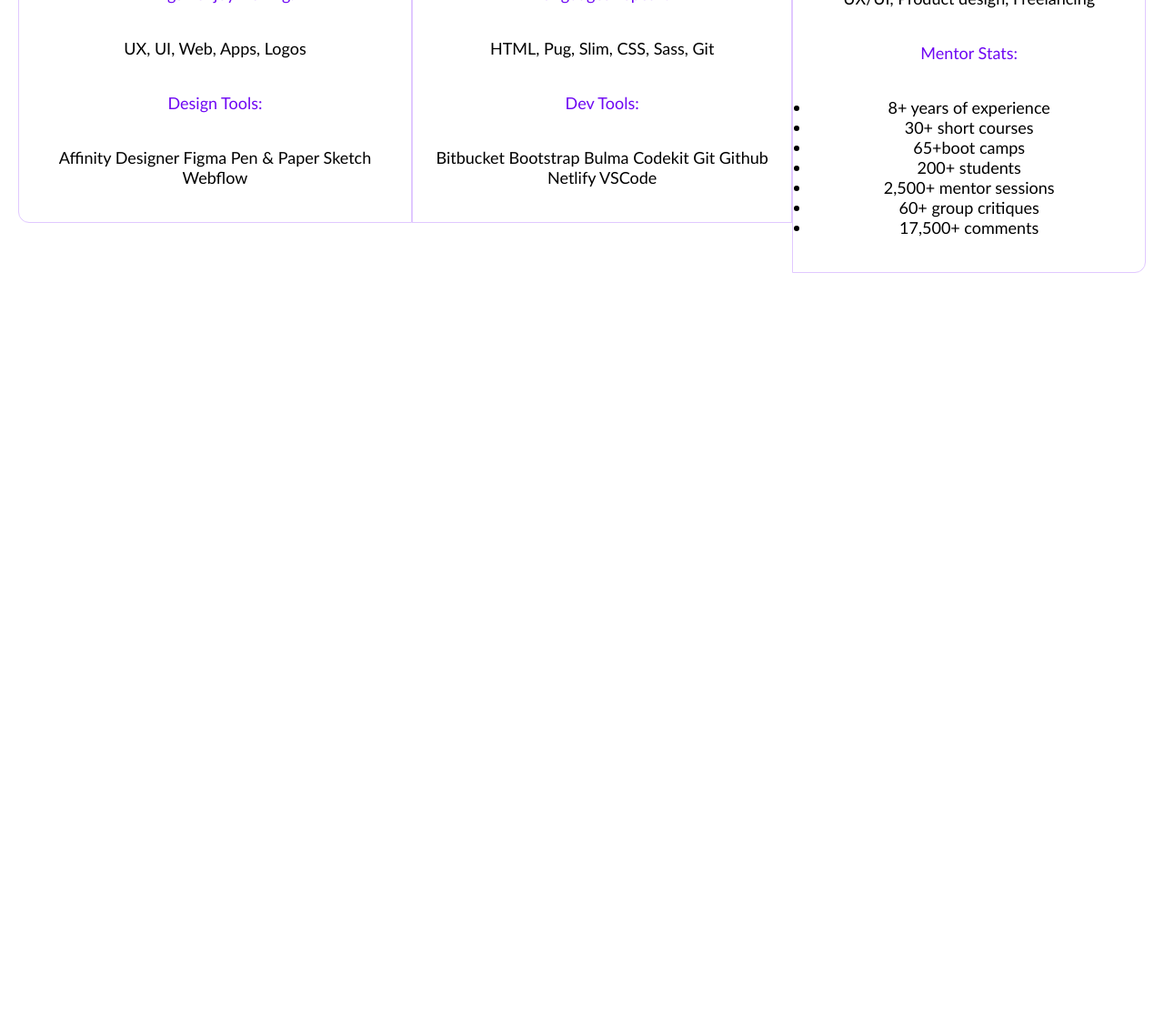
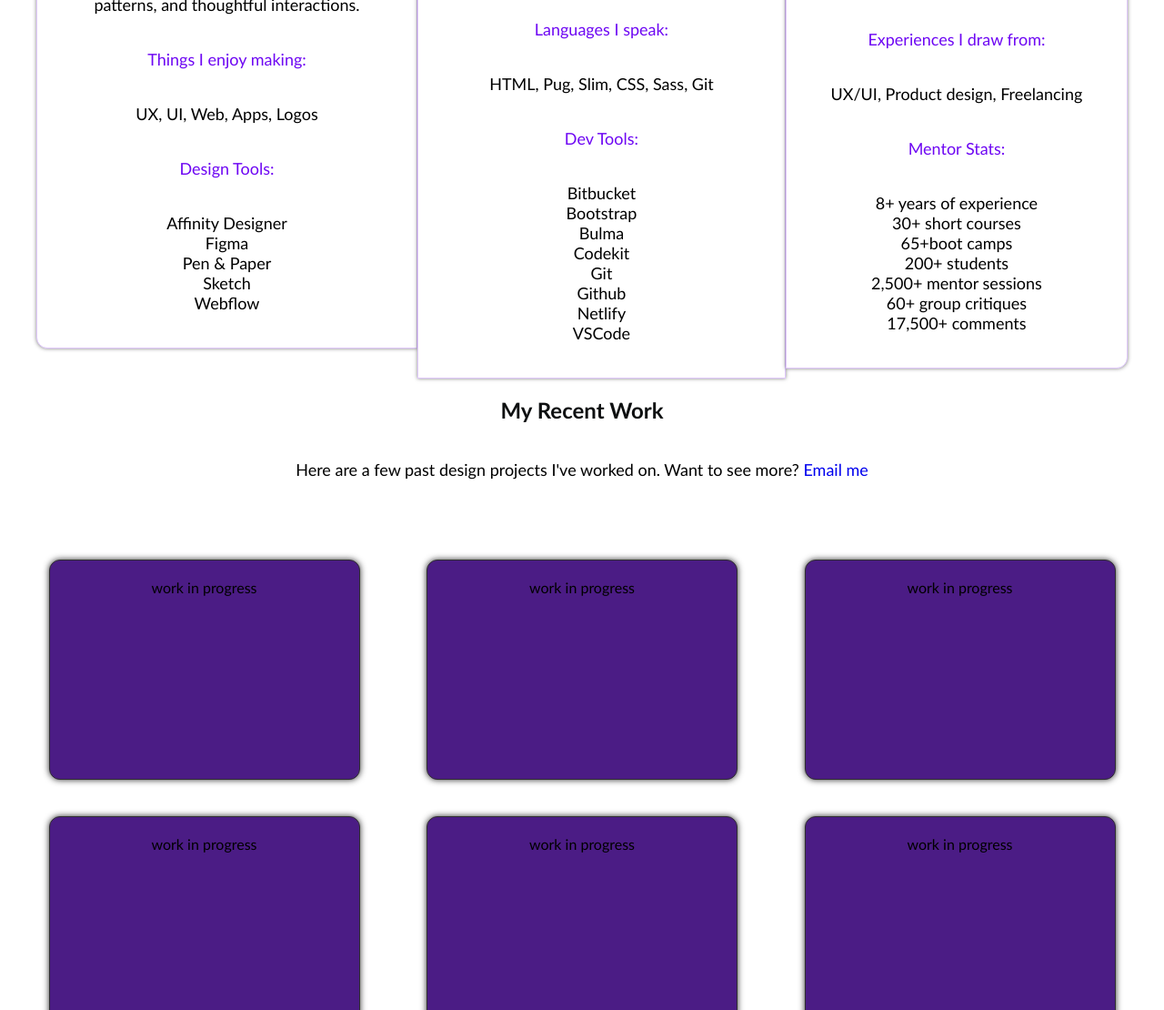
Before and after one commit to hashir-ayaz/Portfolio-hashirayaz, a plain HTML site: page index.html in a window 1280 px wide. Shown: the part 1690-2800 px from the top of the page at 91% size. Before the commit the page ends 1990 px from the top, so only its background shows below. Drawn offline with Linux system fonts and the light colour scheme.

Commit message:
more work done< need to make dark mode work

```diff
--- a/index.html
+++ b/index.html
@@ -5,9 +5,11 @@
     <link rel="stylesheet" href="style.css" />
   </head>
   <body>
-    <!-- HTML content goes here -->
     <div class="navbar">
       <h1>Hashir Ayaz</h1>
+      <button class="dark-mode button">
+        <img src="light-mode.png" alt="" />
+      </button>
       <button id="contact-button">Contact Me</button>
       <button id="project-button">My Projects</button>
     </div>
@@ -35,6 +37,7 @@
 
     <div class="skills">
       <div id="designer-panel">
+        <img src="graphic-designer.png" alt="" />
         <h2>Designer</h2>
         <p>
           I value simple content structure, clean design patterns, and
@@ -45,9 +48,16 @@
         <p>UX, UI, Web, Apps, Logos</p>
 
         <span>Design Tools:</span>
-        <p>Affinity Designer Figma Pen & Paper Sketch Webflow</p>
+        <ul>
+          <li>Affinity Designer</li>
+          <li>Figma</li>
+          <li>Pen &amp; Paper</li>
+          <li>Sketch</li>
+          <li>Webflow</li>
+        </ul>
       </div>
       <div id="front-end-panel">
+        <img src="programmer.png" alt="" />
         <h2>Front End Developer</h2>
         <p>
           I like to code things from scratch, and enjoy bringing ideas to life
@@ -58,9 +68,19 @@
         <p>HTML, Pug, Slim, CSS, Sass, Git</p>
 
         <span>Dev Tools:</span>
-        <p>Bitbucket Bootstrap Bulma Codekit Git Github Netlify VSCode</p>
+        <ul>
+          <li>Bitbucket</li>
+          <li>Bootstrap</li>
+          <li>Bulma</li>
+          <li>Codekit</li>
+          <li>Git</li>
+          <li>Github</li>
+          <li>Netlify</li>
+          <li>VSCode</li>
+        </ul>
       </div>
       <div id="mentor-panel">
+        <img src="mentor.png" alt="" />
         <h2>Mentor</h2>
         <p>
           I genuinely care about people, and enjoy helping them work on their
@@ -82,8 +102,26 @@
       </div>
     </div>
 
-    <script>
-      // JavaScript code goes here
-    </script>
+    <div class="recent-work">
+      <h2>My Recent Work</h2>
+      <p>
+        Here are a few past design projects I've worked on. Want to see more?
+        <a
+          href="mailto:your-email@gmail.com?subject=Regarding%20Portfolio%20Inquiry"
+          >Email me</a
+        >
+      </p>
+
+      <div class="work">
+        <div class="work-item">work in progress</div>
+        <div class="work-item">work in progress</div>
+        <div class="work-item">work in progress</div>
+        <div class="work-item">work in progress</div>
+        <div class="work-item">work in progress</div>
+        <div class="work-item">work in progress</div>
+      </div>
+    </div>
+
+    <script></script>
   </body>
 </html>
--- a/style.css
+++ b/style.css
@@ -5,6 +5,10 @@ body {
   background: #fff;
   font-family: "Trebuchet MS", "Lucida Sans Unicode", "Lucida Grande",
     "Lucida Sans", Arial, sans-serif;
+}
+
+a {
+  text-decoration: none;
 }
 
 .navbar h1 {
@@ -15,8 +19,21 @@ body {
   font-family: "Trebuchet MS", "Lucida Sans Unicode", "Lucida Grande",
     "Lucida Sans", Arial, sans-serif;
   text-align: left;
+  position: absolute;
   left: 10px;
   justify-self: flex-start;
+}
+
+.dark-mode button {
+  position: absolute;
+  right: 10px;
+  justify-self: flex-end;
+  background-color: #ffffff;
+}
+
+.dark-mode img {
+  width: 30px;
+  height: 30px;
 }
 
 .navbar {
@@ -111,7 +128,7 @@ h2 {
 .skills {
   display: flex;
   background-color: #fff;
-  justify-content: space-evenly;
+  justify-content: center;
   flex: auto;
   align-items: center;
   position: relative;
@@ -128,12 +145,13 @@ h2 {
   border: #e0c8ff solid 0.5px;
   background-color: #fff;
   text-align: center;
+  box-shadow: 0 0px 4px rgba(0, 0, 0, 0.5);
 }
 
 ul {
-  text-decoration: none;
   padding: 20px;
   font-size: 18px;
+  list-style-type: none;
 }
 
 .skills div p {
@@ -142,14 +160,20 @@ ul {
   font-size: 18px;
 }
 
+.skills img {
+  width: 100px;
+  height: 100px;
+  padding-top: 10px;
+}
+
 .skills div span {
   color: #6e07f3;
   font-size: 18px;
-  padding: 20px;
+  padding-top: 20px;
 }
 
 #designer-panel {
-  margin-left: 20px;
+  margin-left: 40px;
   border-top-left-radius: 12px;
   border-bottom-left-radius: 12px;
 }
@@ -158,7 +182,47 @@ ul {
 }
 
 #mentor-panel {
-  margin-right: 20px;
+  margin-right: 40px;
   border-top-right-radius: 12px;
   border-bottom-right-radius: 12px;
 }
+
+.recent-work {
+  text-align: center;
+}
+.recent-work p {
+  text-align: center;
+  padding-top: 20px;
+  font-family: "Trebuchet MS", "Lucida Sans Unicode", "Lucida Grande",
+    "Lucida Sans", Arial, sans-serif;
+  font-size: 18px;
+}
+
+.work {
+  display: flex;
+  justify-content: space-evenly;
+  align-items: center;
+  flex-wrap: wrap;
+  padding-top: 50px;
+}
+
+.work-item {
+  box-shadow: #0e1011 0px 0px 4px;
+  border-radius: 12px;
+  padding: 20px;
+  width: 300px;
+  height: 200px;
+  margin: 20px;
+  background-color: #4b1c85;
+  justify-content: center;
+  align-items: center;
+  box-shadow: #303030 0px 0px 7px;
+  border: #303030 solid 0.5px;
+}
+
+.work-item:hover {
+  background-color: #7a5c97;
+  color: #543e58;
+  border: #0e1011 solid 0.5px;
+  transition: all 0.07s cubic-bezier(0.4, 0, 0.2, 1);
+}
```
Also changed, not shown: dark-mode.png (added), graphic-designer.png (added), light-mode.png (added), mentor.png (added), programmer.png (added).
